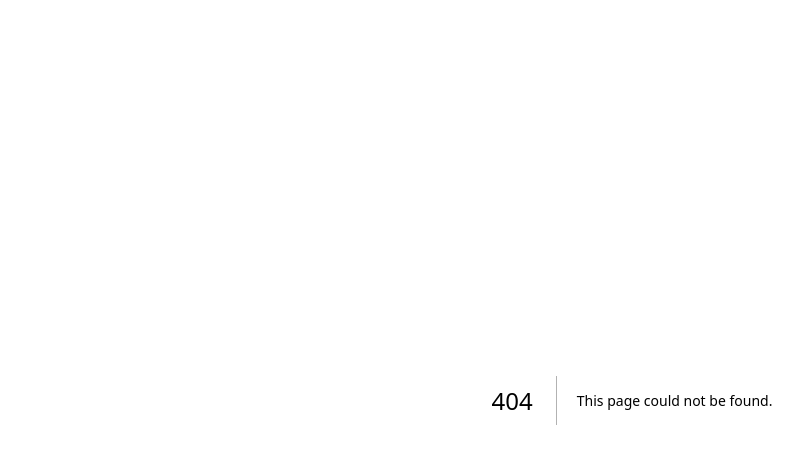
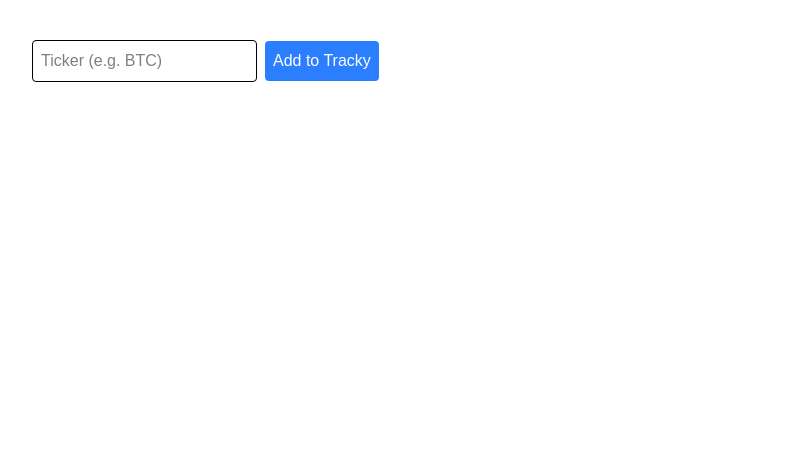
Before and after one commit to RobinFranken/tracky, a Next.js app: page /add-trade in a window 1280 px wide. Before the commit this address had no page. Shown: the top 464 px of the page, without its empty margins (8-811 px from the left). Built offline with nearby package versions, Linux system fonts and the light colour scheme; no server answers.

Commit message:
Initial commit: tracky portfolio builder

```diff
--- /dev/null
+++ b/app/add-trade/page.js
@@ -0,0 +1,33 @@
+'use client'
+import { recordTransaction } from '@/services/portfolio';
+import { useState } from 'react';
+
+export default function AddTrade() {
+  const [symbol, setSymbol] = useState('');
+
+  const handleSubmit = async (e) => {
+    e.preventDefault();
+    // Logic to call our service
+    await recordTransaction({
+      symbol: symbol,
+      quantity: 10,       // You'd get these from form inputs
+      price_per_unit: 150,
+      asset_type: 'stock'
+    });
+    alert('Trade Logged!');
+  };
+
+  return (
+    <form onSubmit={handleSubmit} className="p-10">
+      <input
+        value={symbol}
+        onChange={(e) => setSymbol(e.target.value)}
+        placeholder="Ticker (e.g. BTC)"
+        className="border p-2 rounded mr-2 text-black"
+      />
+      <button type="submit" className="bg-blue-500 text-white p-2 rounded">
+        Add to Tracky
+      </button>
+    </form>
+  );
+}
--- /dev/null
+++ b/lib/supabase.js
@@ -0,0 +1,6 @@
+import { createClient } from '@supabase/supabase-js';
+
+const supabaseUrl = process.env.NEXT_PUBLIC_SUPABASE_URL;
+const supabaseKey = process.env.NEXT_PUBLIC_SUPABASE_ANON_KEY;
+
+export const supabase = createClient(supabaseUrl, supabaseKey);
--- a/package.json
+++ b/package.json
@@ -9,6 +9,7 @@
     "lint": "eslint"
   },
   "dependencies": {
+    "@supabase/supabase-js": "^2.90.1",
     "next": "16.1.1",
     "react": "19.2.3",
     "react-dom": "19.2.3"
--- /dev/null
+++ b/services/portfolio.js
@@ -0,0 +1,21 @@
+import { supabase } from '../lib/supabase';
+
+// Use this to save a new trade
+export const recordTransaction = async (tradeData) => {
+  const { data, error } = await supabase
+    .from('transactions')
+    .insert([tradeData]);
+
+  if (error) throw error;
+  return data;
+};
+
+// Use this to fetch your current positions (the View we created)
+export const getPortfolioSummary = async () => {
+  const { data, error } = await supabase
+    .from('portfolio_summary')
+    .select('*');
+
+  if (error) throw error;
+  return data;
+};
```
Also changed, not shown: app/dashboard/page.js (added), 1 other file (tests, documents, lock files or other folders).
